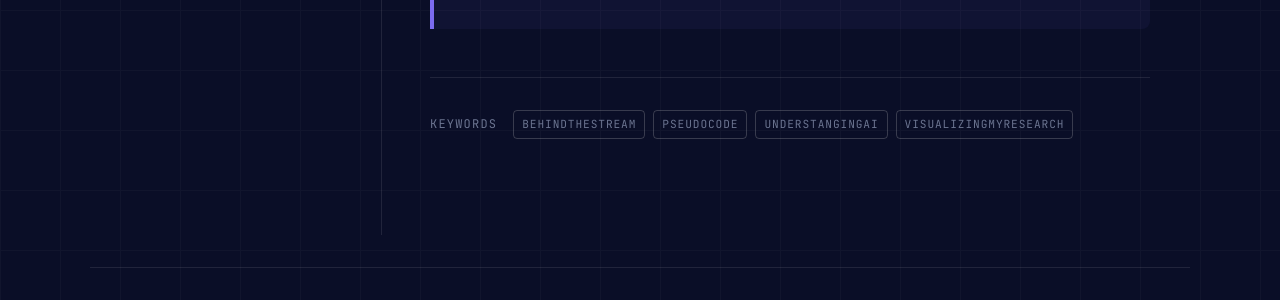
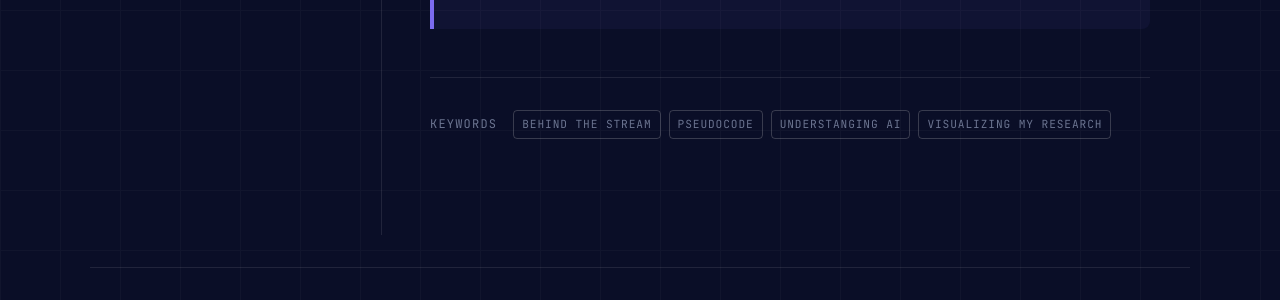
Before and after one commit to stephanieegwuchukwu-ai/stephanieegwuchukwu-aiceamls26.github.io, a Jekyll site: the page built from _posts/2026-06-02-day-6.md, in a window 1280 px wide and 900 px high, scrolled down 991 px. Shown: the part 530-830 px from the top of the window. Built offline with Jekyll 4.4.1, drawn with Linux system fonts in a browser that asks for light colours.

Commit message:
Update 2026-06-02-day-6.md

```diff
--- a/_posts/2026-06-02-day-6.md
+++ b/_posts/2026-06-02-day-6.md
@@ -3,7 +3,7 @@ layout: post
 title: "Day 6 — Piecing Together Research and Technology"
 date: 2026-06-02
 permalink: /day6.html
-tags: ["BehindTheStream", "Pseudocode", "UnderstangingAI", "VisualizingMyResearch"]
+tags: ["Behind The Stream", "Pseudocode", "Understanging AI", "Visualizing My Research"]
 
 what_i_learned: |
  Today was one of those days that actually really pushed me to grow as a researcher and AI coder. It started off strong with Dr. Pandey's informative session on literature reviews. We went over the PEAC Checklist, which stands for Professionalism, Ethicality, Accuracy, Clarity, and Completeness. It remindered me about how to actually makes a presentation or a paper look professional and trustworthy. During this session, I started mapping out my own research outline. I also put together a Venn diagram for the keywords and topics I want to dive into. Doing that made my ideas feel a lot more organized, and I started seeing connections I hadn't noticed before. Later on, we did this interactive Amazon Kahoot about live streaming tech. I picked up a few new computer science terms like latency, redundancy, Content Delivery Networks(CDNs), etc. It was interesting to see how AI and machine learning are used to detect issues and cut down on delays, to make the whole viewer experience smoother.
```
